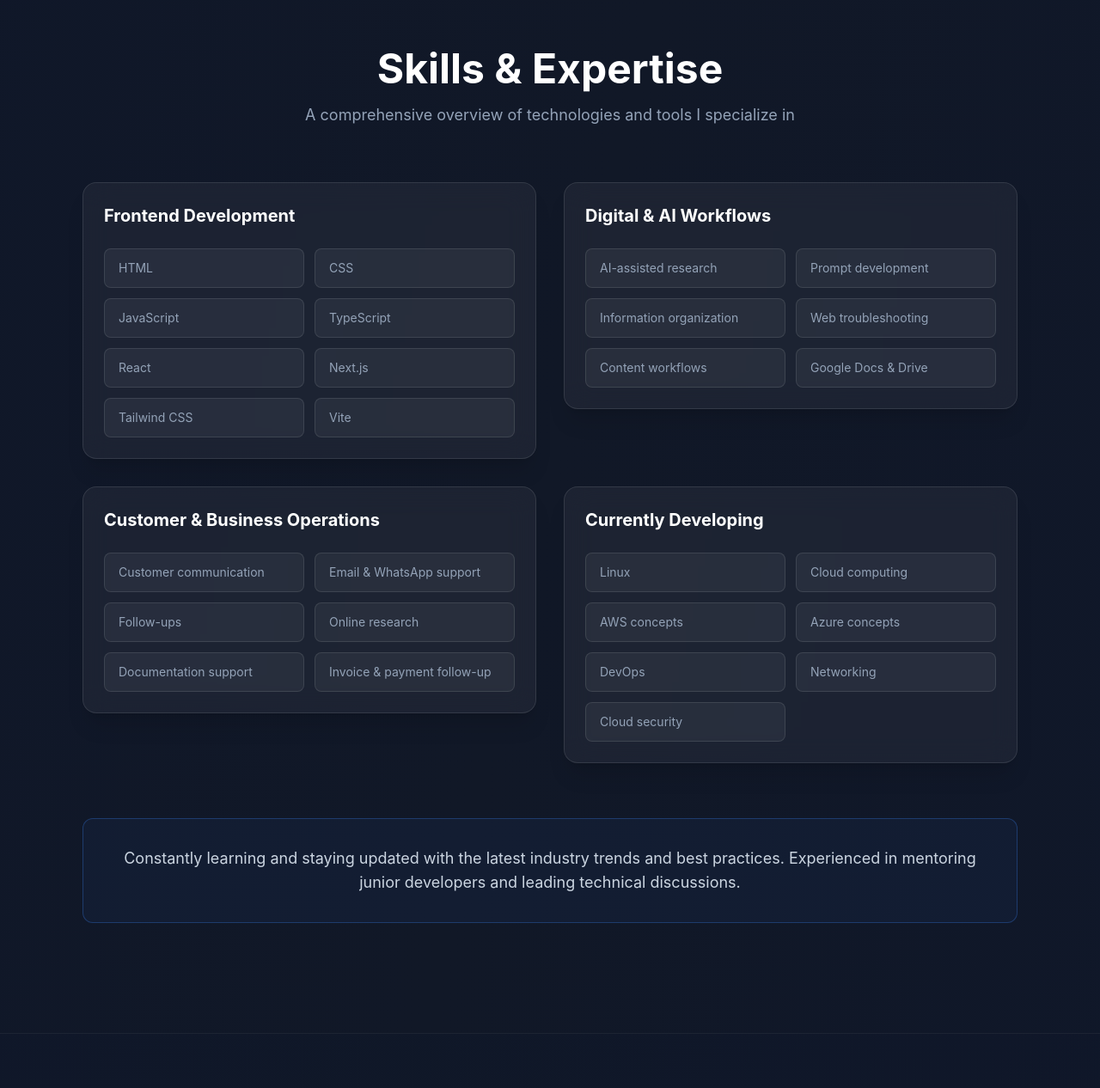
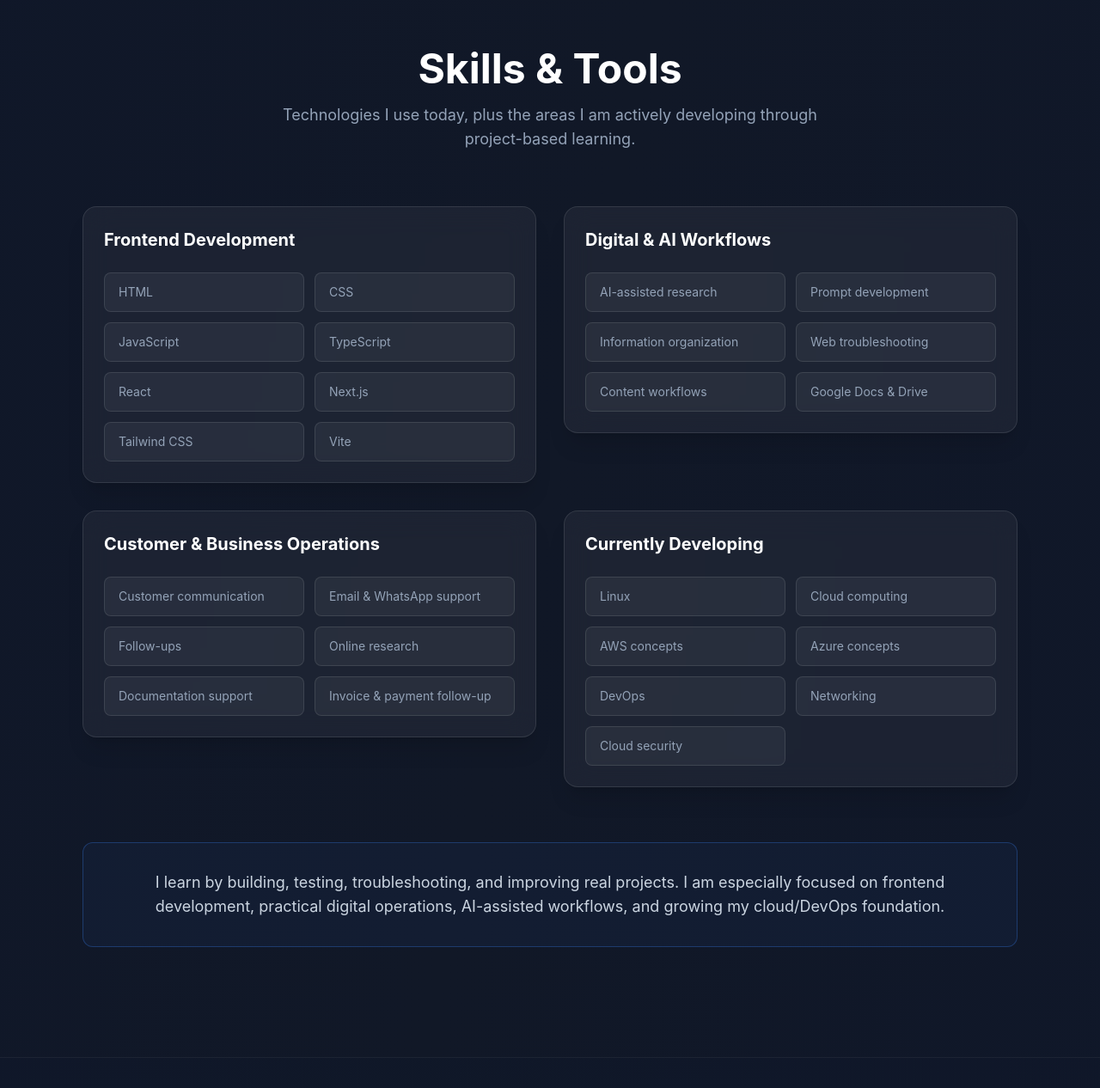
Before and after one commit to johnjoshuajj200m/AJ-portfolio-, a React (Vite) app: page / in a window 1280 px wide. Shown: the part 2323-3589 px from the top of the page at 86% size. Built offline with nearby package versions, Linux system fonts and the light colour scheme; the HTML template or start-up script is replaced by a standard one.

Commit message:
Align skills section with actual experience and learning stage

```diff
--- a/src/sections/SkillsSection.tsx
+++ b/src/sections/SkillsSection.tsx
@@ -15,16 +15,13 @@ const SkillCategory: React.FC<{ skill: Skill; index: number }> = ({ skill, index
       viewport={{ once: true }}
     >
       <Card>
-        <h3 className="text-lg md:text-xl font-bold text-white mb-6">
-          {skill.category}
-        </h3>
-
+        <h3 className="text-lg md:text-xl font-bold text-white mb-6">{skill.category}</h3>
         <div className="grid grid-cols-2 gap-3">
           {skill.items.map((item) => (
             <motion.div
               key={item}
               className="px-3 md:px-4 py-2 md:py-3 bg-white/5 rounded-lg border border-white/10 hover:border-white/20 hover:bg-white/8 transition-colors text-xs md:text-sm text-slate-400"
-              whileHover={{ scale: 1.05 }}
+              whileHover={{ scale: 1.03 }}
             >
               {item}
             </motion.div>
@@ -39,7 +36,6 @@ const SkillsSection: React.FC = () => {
   return (
     <Section id="skills">
       <Container>
-        {/* Section Title */}
         <motion.div
           className="text-center mb-12 md:mb-16"
           initial={{ opacity: 0, y: -20 }}
@@ -47,20 +43,18 @@ const SkillsSection: React.FC = () => {
           transition={{ duration: 0.6 }}
           viewport={{ once: true }}
         >
-          <h2 className="text-2xl md:text-4xl lg:text-5xl font-bold mb-4 text-white">Skills & Expertise</h2>
+          <h2 className="text-2xl md:text-4xl lg:text-5xl font-bold mb-4 text-white">Skills & Tools</h2>
           <p className="text-slate-400 text-sm md:text-base lg:text-lg max-w-2xl mx-auto">
-            A comprehensive overview of technologies and tools I specialize in
+            Technologies I use today, plus the areas I am actively developing through project-based learning.
           </p>
         </motion.div>
 
-        {/* Skills Grid */}
         <div className="grid grid-cols-1 md:grid-cols-2 gap-6 md:gap-8">
           {skills.map((skill, index) => (
             <SkillCategory key={skill.category} skill={skill} index={index} />
           ))}
         </div>
 
-        {/* Additional Info */}
         <motion.div
           className="mt-16 p-8 bg-accent/5 border border-accent/30 rounded-xl text-center"
           initial={{ opacity: 0 }}
@@ -68,9 +62,8 @@ const SkillsSection: React.FC = () => {
           transition={{ duration: 0.6, delay: 0.3 }}
           viewport={{ once: true }}
         >
-          <p className="text-slate-300 text-lg">
-            Constantly learning and staying updated with the latest industry trends and best practices.
-            Experienced in mentoring junior developers and leading technical discussions.
+          <p className="text-slate-300 text-base md:text-lg">
+            I learn by building, testing, troubleshooting, and improving real projects. I am especially focused on frontend development, practical digital operations, AI-assisted workflows, and growing my cloud/DevOps foundation.
           </p>
         </motion.div>
       </Container>
```
